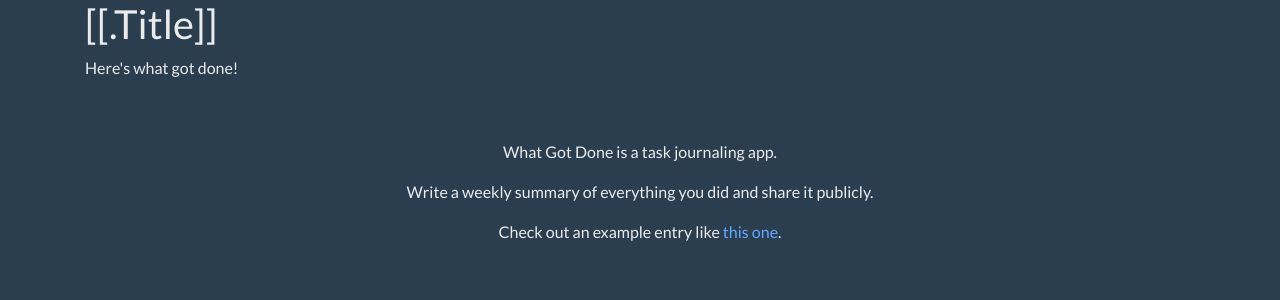
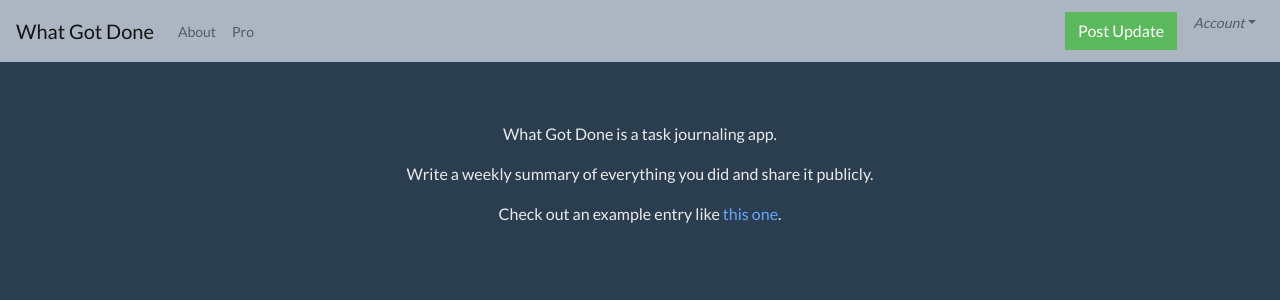
Before and after one commit to mtlynch/whatgotdone, a Vue app in the folder web/frontend/: page / in a window 1280 px wide. Shown: the top 300 px of the page. Built offline with nearby package versions, Linux system fonts and the light colour scheme; what vue-filter-date-format, vue-markdown, vue-moment would draw is missing.

Commit message:
Adding a navigation bar (#77)

```diff
--- a/web/frontend/public/index.html
+++ b/web/frontend/public/index.html
@@ -14,12 +14,7 @@
     <strong>We're sorry but client doesn't work properly without JavaScript enabled. Please enable it to
       continue.</strong>
   </noscript>
-  <div class="container">
-
-    <h1>[[.Title]]</h1>
-    <p>Here's what got done!</p>
-  </div>
-  <div id="app" class="container">
+  <div id="app">
   </div>
 
 </body>
--- a/web/frontend/src/App.vue
+++ b/web/frontend/src/App.vue
@@ -1,12 +1,19 @@
 <template>
-  <div id="app" class="container">
-    <router-view></router-view>
+  <div>
+    <NavigationBar/>
+    <div id="app" class="container">
+      <router-view></router-view>
+    </div>
   </div>
 </template>
 
 <script>
+import NavigationBar from "./components/NavigationBar";
 export default {
-  name: "app"
+  name: "app",
+  components: {
+    NavigationBar
+  }
 };
 </script>
 
--- /dev/null
+++ b/web/frontend/src/components/Logout.vue
@@ -0,0 +1,5 @@
+<template>
+  <div>
+    <p>Logout functionality coming soon!</p>
+  </div>
+</template>
--- /dev/null
+++ b/web/frontend/src/components/NavigationBar.vue
@@ -0,0 +1,34 @@
+<template>
+  <b-navbar class="navbar navbar-expand-lg navbar-light bg-light">
+    <b-navbar-brand class="navbar-brand" to="/">What Got Done</b-navbar-brand>
+
+    <b-navbar-toggle target="nav-collapse"></b-navbar-toggle>
+
+    <b-collapse id="nav-collapse" is-nav>
+      <b-navbar-nav>
+        <b-nav-item to="/">About</b-nav-item>
+        <b-nav-item to="/pro">Pro</b-nav-item>
+      </b-navbar-nav>
+
+      <!-- Right aligned nav items -->
+      <b-navbar-nav class="ml-auto">
+        <b-nav-item right to="/submit">
+          <button class="btn btn-success my-2 my-sm-0" type="submit">Post Update</button>
+        </b-nav-item>
+        <b-nav-item-dropdown right>
+          <template slot="button-content">
+            <em>Account</em>
+          </template>
+          <b-dropdown-item href="/me">Profile</b-dropdown-item>
+          <b-dropdown-item href="/logout">Sign Out</b-dropdown-item>
+        </b-nav-item-dropdown>
+      </b-navbar-nav>
+    </b-collapse>
+  </b-navbar>
+</template>
+
+<script>
+export default {
+  name: "NavigationBar"
+};
+</script>
--- /dev/null
+++ b/web/frontend/src/components/ProUpgrade.vue
@@ -0,0 +1,12 @@
+<template>
+  <div>
+    <p>You should upgrade to Pro!</p>
+    <p>Soon, we'll tell you why.</p>
+  </div>
+</template>
+
+<script>
+export default {
+  name: "ProUpgrade"
+};
+</script>
--- a/web/frontend/src/main.js
+++ b/web/frontend/src/main.js
@@ -8,6 +8,8 @@
 import App from './App.vue'
 import Home from "./components/Home.vue";
 import Login from "./components/Login.vue";
+import Logout from "./components/Logout.vue";
+import ProUpgrade from "./components/ProUpgrade.vue";
 import Submit from "./components/Submit.vue";
 import ViewEntry from "./components/ViewEntry.vue";
 import MissingPage from "./components/404.vue";
@@ -25,8 +27,10 @@
 
 const routes = [
   { path: '/:username/:date', component: ViewEntry },
+  { path: '/pro', component: ProUpgrade },
   { path: '/submit', component: Submit },
   { path: '/login', component: Login },
+  { path: '/logout', component: Logout },
   { path: '/', component: Home },
   { path: '*', component: MissingPage },
 ]
```
